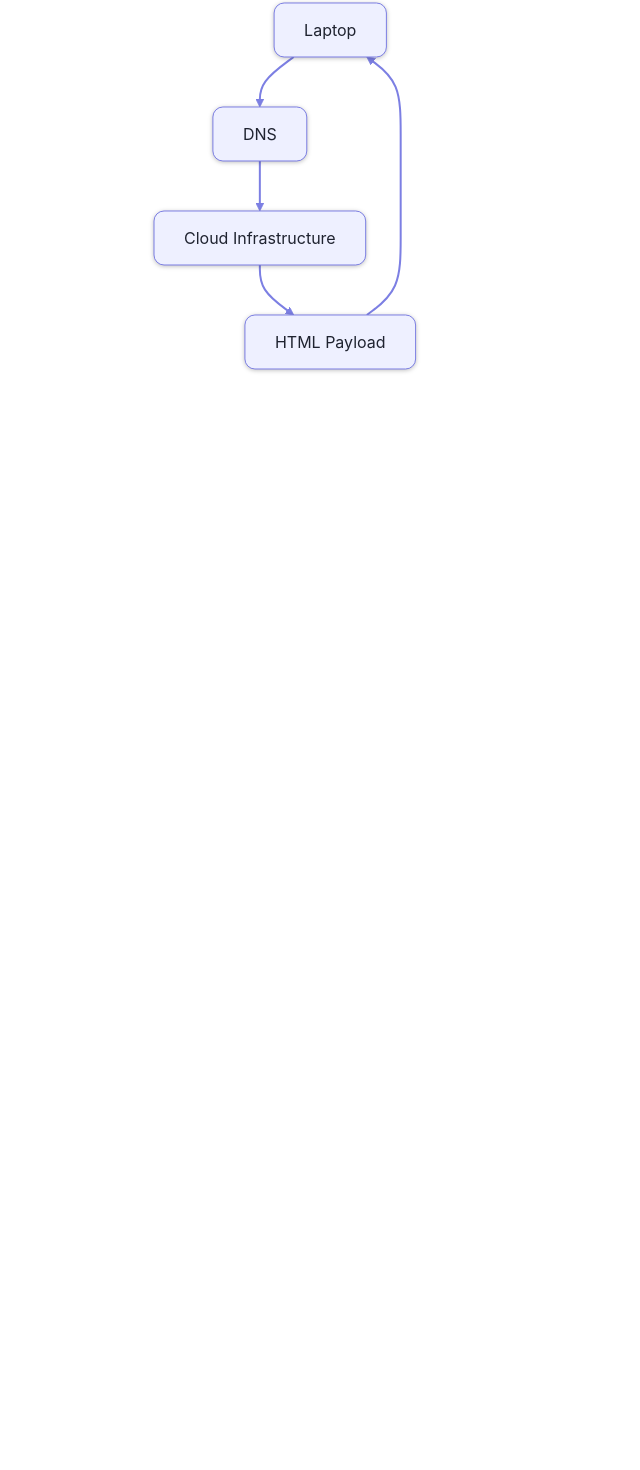
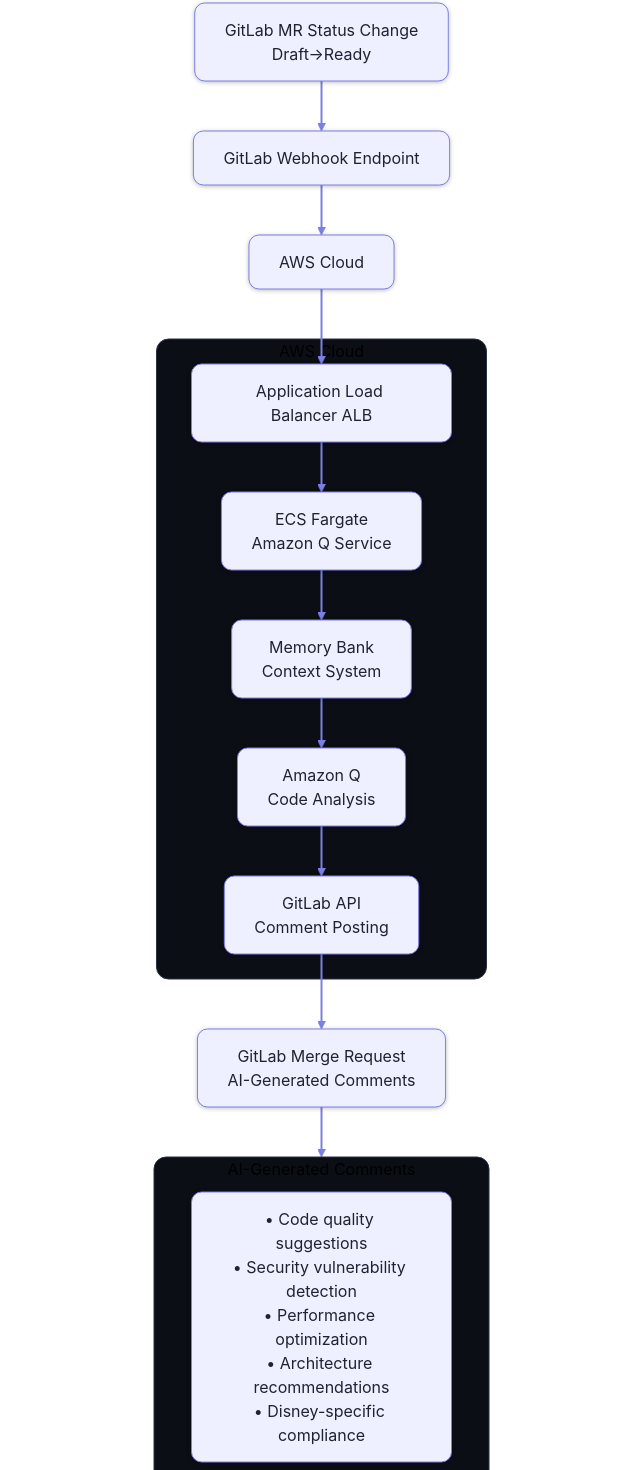
Before and after one commit to SeanPlusPlus/odyssey-of-a-url, a Next.js app: page / in a window 1280 px wide. Shown: the part 909-2379 px from the top of the page, without its empty margins (134-774 px from the left). Before the commit the page ends 1334 px from the top, so only its background shows below. Built offline with nearby package versions, Linux system fonts and the light colour scheme.

Commit message:
chart update

```diff
--- a/data/chart.ts
+++ b/data/chart.ts
@@ -1,12 +1,29 @@
 // data/chart.ts
 
 export const odyssey = `
-flowchart TB
+graph TD
+    A[GitLab MR Status Change<br/>Draft→Ready] --> B[GitLab Webhook Endpoint]
+    B --> C[AWS Cloud]
 
-L[Laptop] --> DNS[DNS]
-DNS --> CLOUD[Cloud Infrastructure]
+    subgraph AWS["AWS Cloud"]
+        D[Application Load Balancer ALB]
+        E[ECS Fargate<br/>Amazon Q Service]
+        F[Memory Bank<br/>Context System]
+        G[Amazon Q<br/>Code Analysis]
+        H[GitLab API<br/>Comment Posting]
 
-%% return path
-CLOUD --> HTML[HTML Payload]
-HTML --> L
+        D --> E
+        E --> F
+        F --> G
+        G --> H
+    end
+
+    C --> D
+    H --> I[GitLab Merge Request<br/>AI-Generated Comments]
+
+    subgraph Comments["AI-Generated Comments"]
+        J[• Code quality suggestions<br/>• Security vulnerability detection<br/>• Performance optimization<br/>• Architecture recommendations<br/>• Disney-specific compliance]
+    end
+
+    I --> Comments
 `
```
